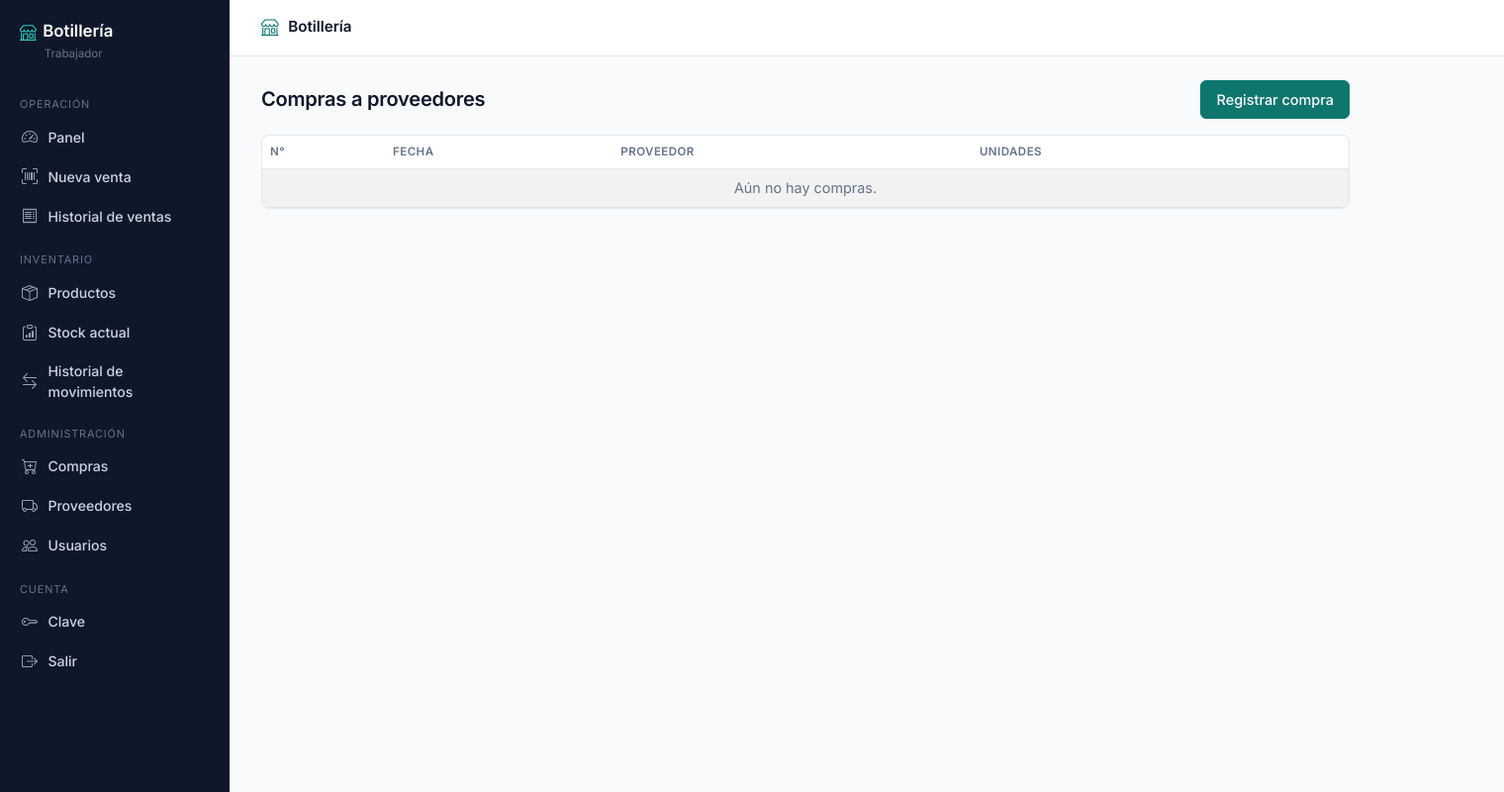
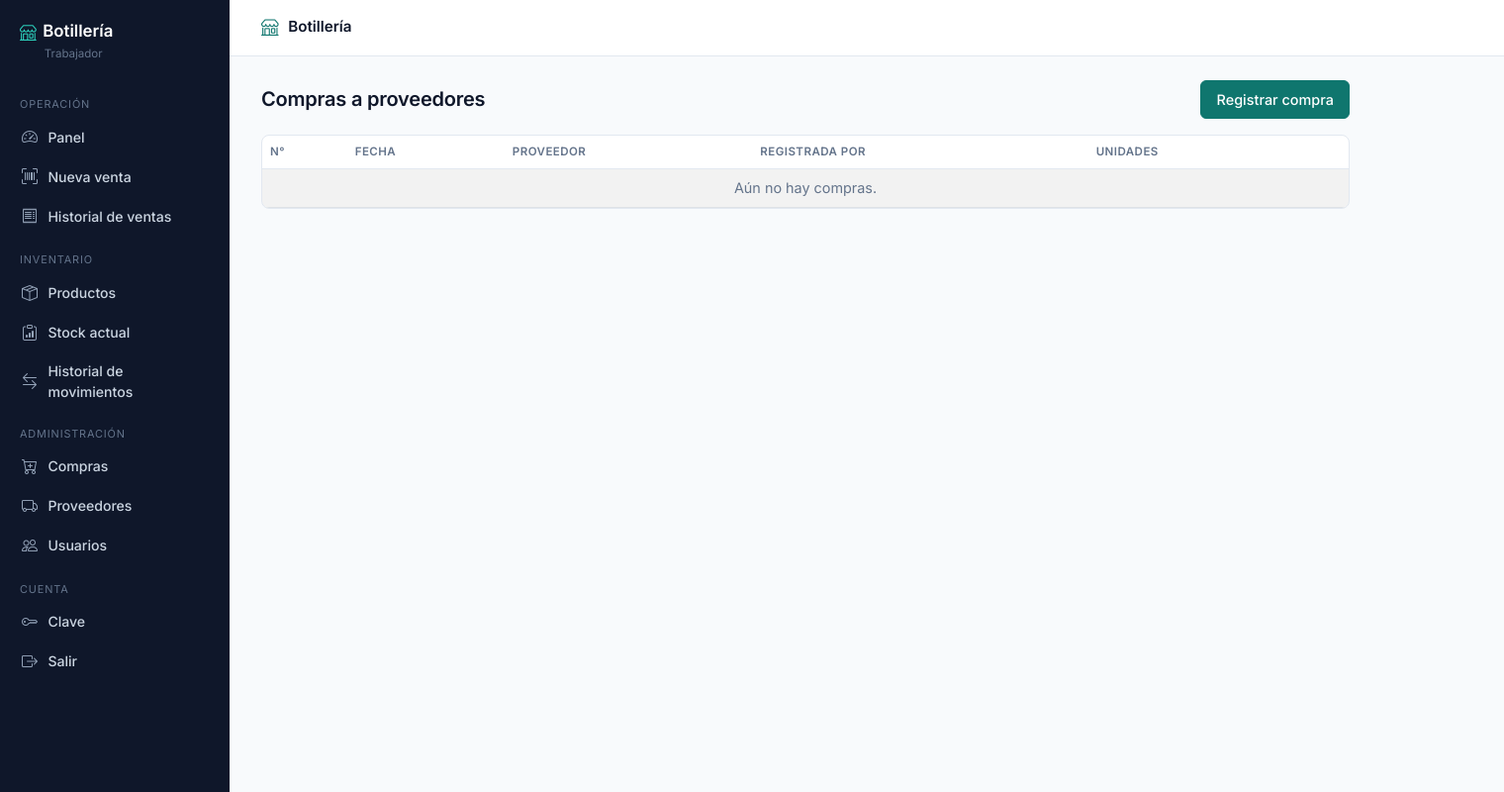
Before and after one commit to Angel-Asto/backend-inventario-botilleria, a Django app: page /compras/ in a window 1520 px wide; the page is wider, and only the part inside the window is pictured. Shown: that part at 99% size. Run offline with Django 5.2, Linux system fonts and the light colour scheme; the visitor is signed in with stand-in values (Sample User, id 1); data that the repository does not hold is empty; parts of the project's set-up code (start-up, migrations or seed data) failed here and were passed over.

Commit message:
feat: usuario que registra cada compra

```diff
--- a/compras/models.py
+++ b/compras/models.py
@@ -1,3 +1,4 @@
+from django.conf import settings
 from django.core.validators import MinValueValidator
 from django.db import models
 from django.utils import timezone
@@ -18,6 +19,9 @@ class Proveedor(models.Model):
 class Compra(models.Model):
     proveedor = models.ForeignKey(Proveedor, on_delete=models.PROTECT, related_name='compras')
     fecha = models.DateField(default=timezone.localdate)
+    # Quién la registró (auditoría). Vacío en compras anteriores a este campo.
+    registrada_por = models.ForeignKey(settings.AUTH_USER_MODEL, on_delete=models.PROTECT, null=True, blank=True,
+                                       related_name='compras_registradas', editable=False)
 
     class Meta:
         ordering = ['-fecha', '-pk']
--- a/compras/tests.py
+++ b/compras/tests.py
@@ -48,6 +48,7 @@ class CompraTests(TestCase):
         self.assertEqual((self.p1.stock, self.p2.stock), (12, 5))
         self.assertEqual(MovimientoStock.objects.filter(tipo='entrada', motivo=f'Compra {compra.pk}').count(), 2)
         self.assertEqual(compra.total_unidades, 15)
+        self.assertEqual(compra.registrada_por, self.admin)
         self.assertTrue(all(m.usuario == self.admin for m in MovimientoStock.objects.filter(motivo=f'Compra {compra.pk}')))
 
     def test_compra_sin_productos_se_rechaza(self):
--- a/compras/views.py
+++ b/compras/views.py
@@ -72,7 +72,7 @@ class CompraListaView(AdminRequeridoMixin, ListView):
     paginate_by = 10
 
     def get_queryset(self):
-        return Compra.objects.select_related('proveedor').prefetch_related('detalles')
+        return Compra.objects.select_related('proveedor', 'registrada_por').prefetch_related('detalles')
 
 
 class CompraCrearView(AdminRequeridoMixin, View):
@@ -87,7 +87,9 @@ class CompraCrearView(AdminRequeridoMixin, View):
         formset = DetalleCompraFormSet(request.POST, instance=Compra())
         if form.is_valid() and formset.is_valid():
             with transaction.atomic():
-                compra = form.save()
+                compra = form.save(commit=False)
+                compra.registrada_por = request.user
+                compra.save()
                 formset.instance = compra
                 detalles = formset.save()
                 for d in detalles:
@@ -101,3 +103,6 @@ class CompraCrearView(AdminRequeridoMixin, View):
 class CompraDetalleView(AdminRequeridoMixin, DetailView):
     model = Compra
     template_name = 'compras/compra_detalle.html'
+
+    def get_queryset(self):
+        return Compra.objects.select_related('proveedor', 'registrada_por').prefetch_related('detalles__producto')
--- a/templates/compras/compra_detalle.html
+++ b/templates/compras/compra_detalle.html
@@ -7,7 +7,8 @@
 </div>
 <div class="card card-body">
   <p class="mb-1"><strong>Proveedor:</strong> {{ object.proveedor }}</p>
-  <p><strong>Fecha:</strong> {{ object.fecha|date:"d/m/Y" }}</p>
+  <p class="mb-1"><strong>Fecha:</strong> {{ object.fecha|date:"d/m/Y" }}</p>
+  <p><strong>Registrada por:</strong> {{ object.registrada_por.username|default:"—" }}</p>
   <table class="table">
     <thead><tr><th>Producto</th><th>Cantidad</th></tr></thead>
     <tbody>{% for d in object.detalles.all %}<tr><td>{{ d.producto }}</td><td>{{ d.cantidad }}</td></tr>{% endfor %}</tbody>
--- a/templates/compras/compra_lista.html
+++ b/templates/compras/compra_lista.html
@@ -7,15 +7,15 @@
 </div>
 <div class="table-responsive">
 <table class="table table-striped align-middle">
-  <thead><tr><th>N°</th><th>Fecha</th><th>Proveedor</th><th>Unidades</th><th></th></tr></thead>
+  <thead><tr><th>N°</th><th>Fecha</th><th>Proveedor</th><th>Registrada por</th><th>Unidades</th><th></th></tr></thead>
   <tbody>
   {% for c in object_list %}
     <tr>
-      <td>{{ c.pk }}</td><td>{{ c.fecha|date:"d/m/Y" }}</td><td>{{ c.proveedor }}</td><td>{{ c.total_unidades }}</td>
+      <td>{{ c.pk }}</td><td>{{ c.fecha|date:"d/m/Y" }}</td><td>{{ c.proveedor }}</td><td>{{ c.registrada_por.username|default:"—" }}</td><td>{{ c.total_unidades }}</td>
       <td class="text-end"><a class="btn btn-sm btn-outline-secondary" href="{% url 'compras:compra_detalle' c.pk %}">Ver</a></td>
     </tr>
   {% empty %}
-    <tr><td colspan="5" class="text-center text-muted">Aún no hay compras.</td></tr>
+    <tr><td colspan="6" class="text-center text-muted">Aún no hay compras.</td></tr>
   {% endfor %}
   </tbody>
 </table>
```
Also changed, not shown: compras/migrations/0004_compra_registrada_por.py (added).
